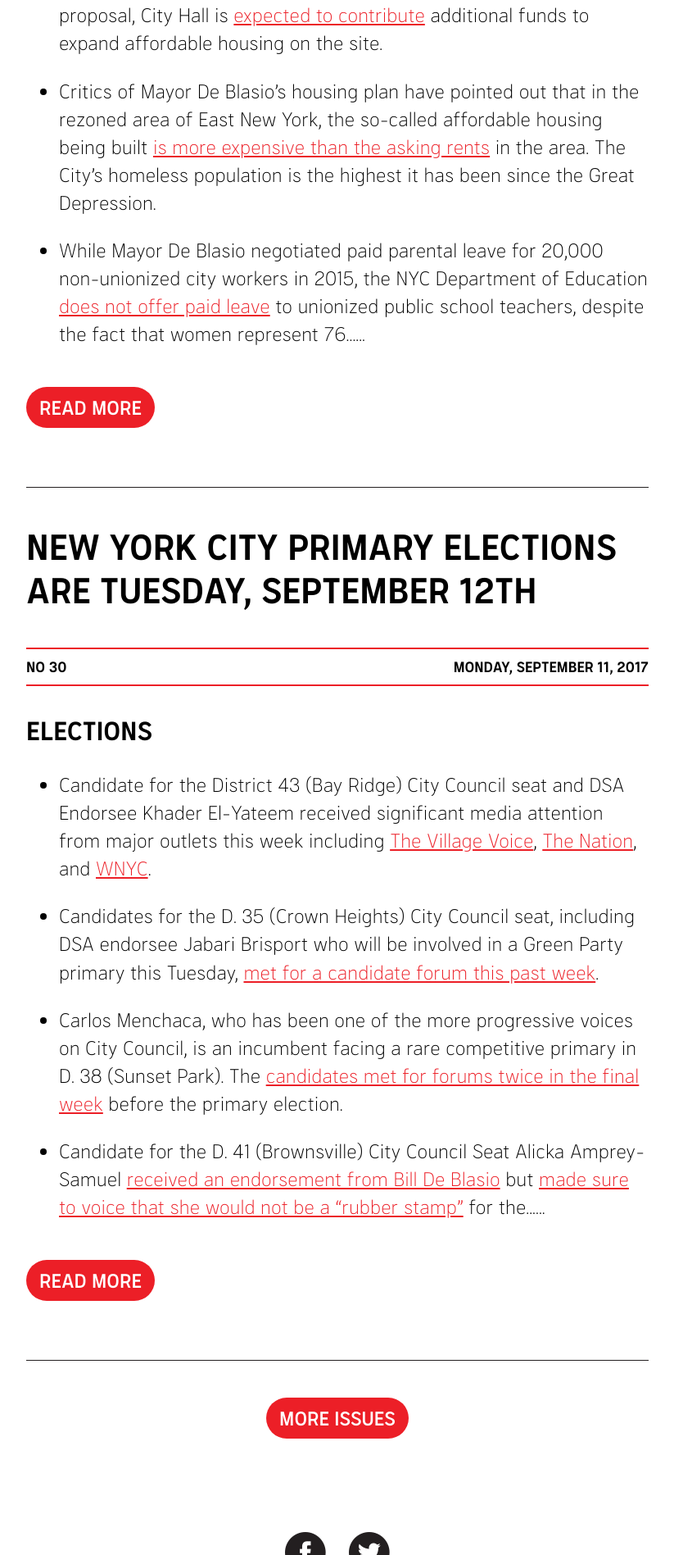
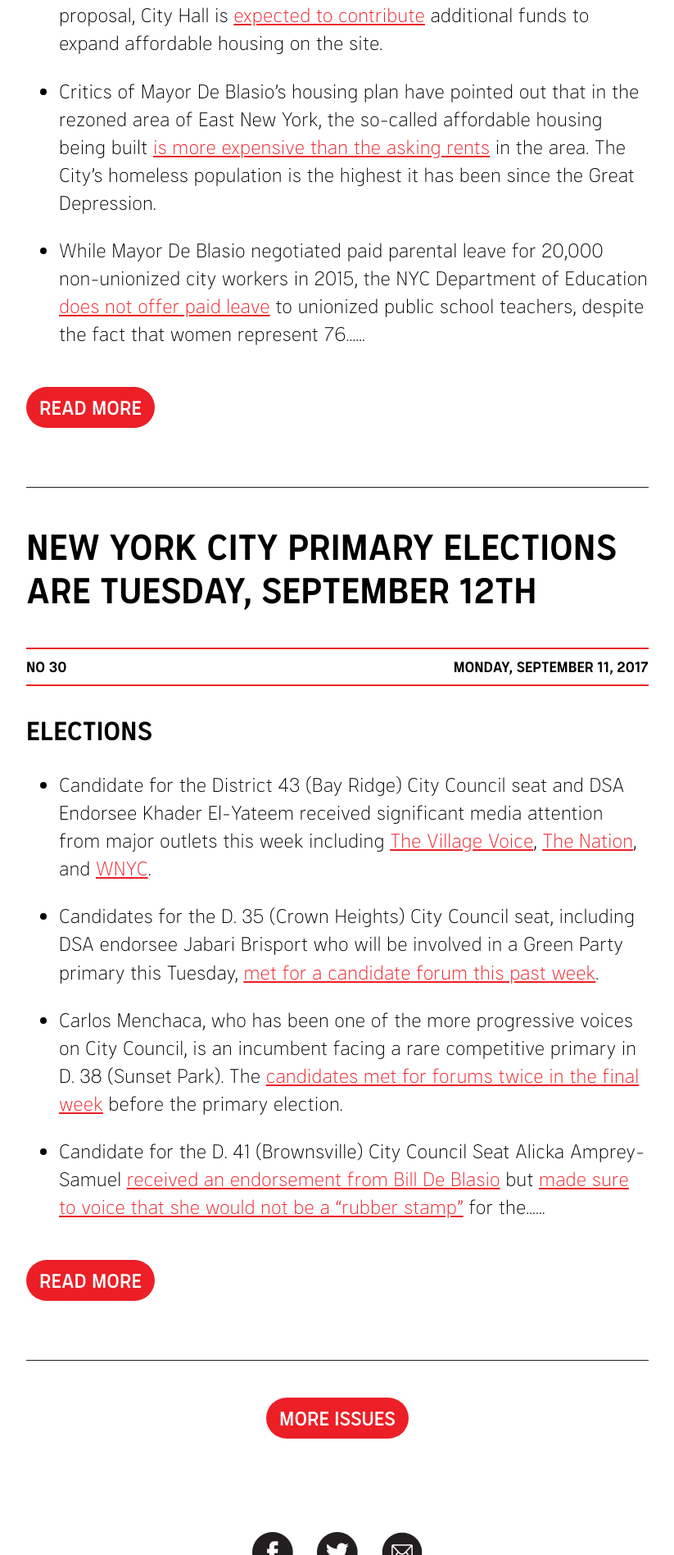
Before and after one commit to nycdsa/the-thorn, a Jekyll site: the page built from src/index.html, in a window 1280 px wide. Shown: the part 4503-6400 px from the top of the page at 82% size, without its empty margins (228-1051 px from the left). Built offline with Jekyll 4.4.1, drawn with Linux system fonts in a browser that asks for light colours.

Commit message:
Update base.html

```diff
--- a/src/_layouts/base.html
+++ b/src/_layouts/base.html
@@ -40,6 +40,9 @@
         <li class="social-links-item">
           <a href="https://twitter.com/nycthorn" target="_blank" class="social-link twitter"></a>
         </li>
+         <li class="social-links-item">
+          <a href="mailto:hello@thethorn.nyc" class="social-link email"></a>
+        </li>
       </ul>
       <div class="container thin center">
         <p class="footer-paragraph spacing">Produced by the <a href="http://www.socialists.nyc/" target="_blank">NYC DSA Media Working Group</a> in collabortion with the <a href="http://www.dsausa.org/design_committee" target="_blank">DSA National Design Committee</a>. This website was designed and built with 100% donated DSA volunteer labor.</p>
```
